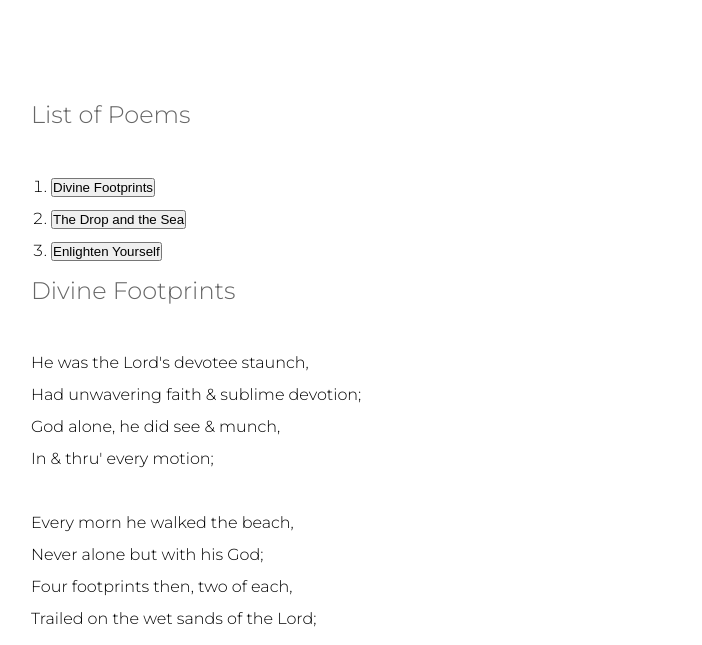
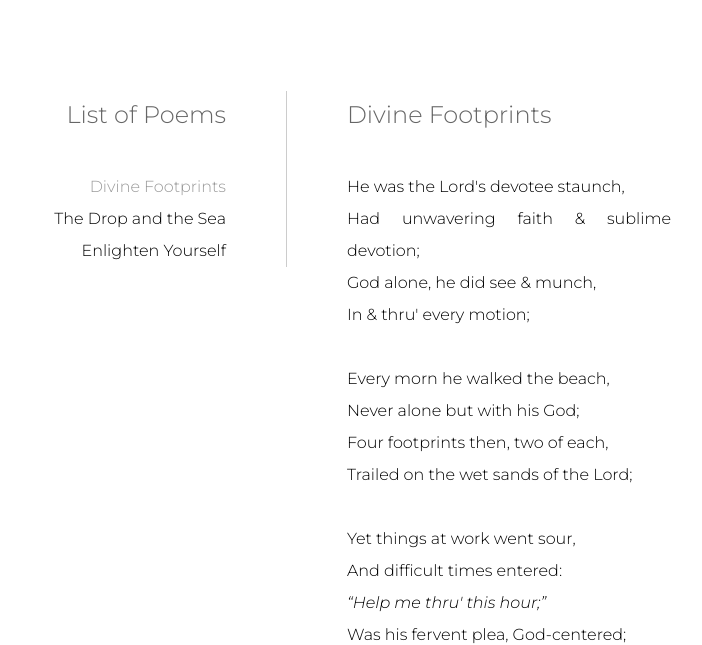
Before and after one commit to artaurus/self-aware, a plain HTML site: page poems.html in a window 1280 px wide. Shown: the part 181-826 px from the top of the page, without its empty margins (289-991 px from the left). Drawn offline with Linux system fonts and the light colour scheme.

Commit message:
add: grids

```diff
--- a/style.css
+++ b/style.css
@@ -10,6 +10,7 @@ html {
 }
 
 body {
+  min-height: 100%;
   background-color: #fff;
   font-size: 16px;
   font-family: Montserrat, sans-serif;
@@ -96,13 +97,14 @@ nav ul li a#active {
 }
 
 .home-main h1 {
-  font-size: 48px;
+  font-size: 36px;
 }
 
 article {
   max-width: 50vw;
   margin: 0 auto;
   padding: 80px 0;
+  text-align: justify;
 }
 
 article figure {
@@ -110,8 +112,76 @@ article figure {
   margin: 20px auto;
 }
 
-article ol {
+article ol,
+article ul {
   padding-left: 20px;
+}
+
+main.split {
+  width: 75vw;
+  margin: 0 auto;
+}
+
+main.split div.row {
+  display: grid;
+  grid-gap: 40px;
+  justify-items: center;
+  align-items: center;
+}
+
+main.split div.row-1 {
+  grid-template-columns: 3fr 2fr;
+}
+
+main.split div.row-2 {
+  grid-template-columns: 2fr 3fr;
+}
+
+figure.anil-2 {
+  width: auto;
+  height: 400px;
+}
+
+figure.anil-1 {
+  width: auto;
+  height: 400px;
+}
+
+article.poems {
+  display: grid;
+  grid-template-columns: 2fr 3fr;
+}
+
+article.poems ol {
+  list-style-type: none;
+  padding: 0;
+}
+
+article.poems button {
+  color: inherit;
+  background-color: inherit;
+  font-size: inherit;
+  font-weight: inherit;
+  font-family: inherit;
+  border: none;
+  cursor: pointer;
+}
+
+article.poems button#poem {
+  color: #999;
+  pointer-events: none;
+  cursor: default;
+}
+
+article.poems aside {
+  align-self: start;
+  border-right: #ccc solid 1px;
+  text-align: right;
+  padding-right: 60px;
+}
+
+article.poems section {
+  padding-left: 60px;
 }
 
 .hidden {
```
